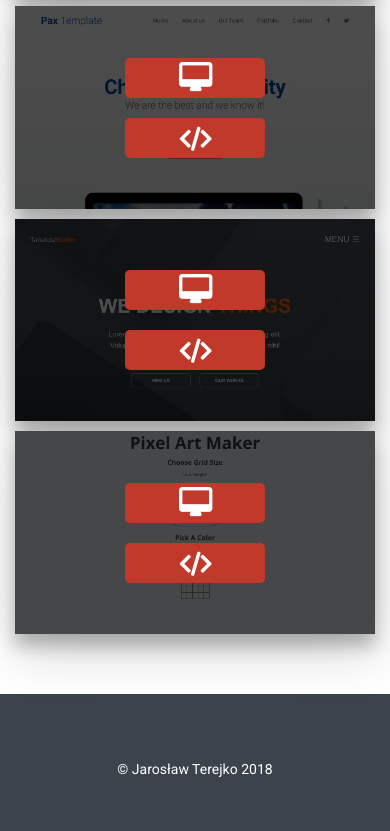
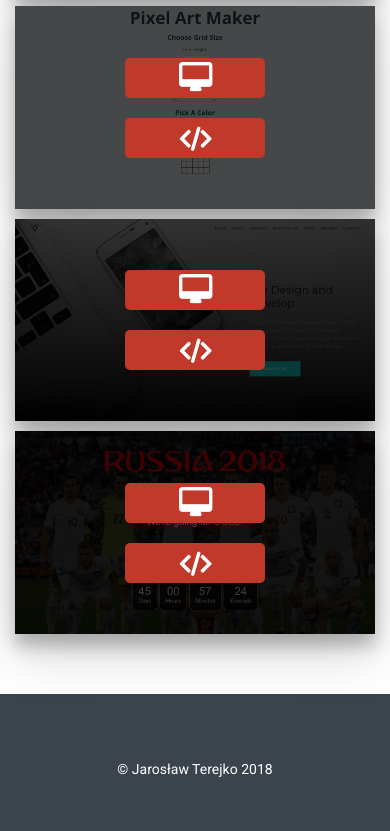
Before and after one commit to jarekTerejko/homepage, a plain HTML site: page index.html in a window 390 px wide. Shown: the part 5867-6698 px from the top of the page. Drawn offline with nearby package versions, Linux system fonts and the light colour scheme; some packages are replaced by stand-ins of ours; a script that the page names is missing; a web font is replaced by a local one.

Commit message:
updated portfolio section

```diff
--- a/css/style.css
+++ b/css/style.css
@@ -358,7 +358,7 @@ closeBtn:focus {
     -webkit-transition: .3s ease-in-out;
     transition: .3s ease-in-out;
     display: inline-block;
-    margin-right: 10px;
+    margin: 10px;
     line-height: 40px;
     text-decoration: none;
 }
@@ -389,6 +389,7 @@ closeBtn:focus {
 .contact-button {
     border-radius: 20px;
     border: none;
+    outline: none;
     width: 150px;
     height: 40px;
     line-height: 40px;
--- a/index.html
+++ b/index.html
@@ -282,9 +282,9 @@
                             </div>
                         </div>
                     </div>
-                    <div class="row">
 
-                        <!--
+                    <!--
+                <div class="row">
                     <div class="col-md-6">
                         <div class="my-work-container">
                             <img src="images/jarekterejko.github.io-site3-.jpg" alt="projekt" title="projekt" class="my-work">
@@ -297,9 +297,9 @@
                             </div>
                         </div>
                     </div>
+                </div>
 -->
 
-                    </div>
                     <div class="row">
                         <div class="col-md-6">
                             <div class="my-work-container">
@@ -326,6 +326,8 @@
                             </div>
                         </div>
                     </div>
+
+<!--
                     <div class="row">
                         <div class="col-md-6">
                             <div class="my-work-container">
@@ -352,6 +354,7 @@
                             </div>
                         </div>
                     </div>
+-->
                     <div class="row">
                         <div class="col-md-6">
                             <div class="my-work-container">
@@ -404,6 +407,32 @@
                             </div>
                         </div>
                     </div>
+                    <div class="row">
+                        <div class="col-md-6">
+                            <div class="my-work-container">
+                                <img src="images/jarekterejko.github.io_site8.jpg" alt="projekt" title="projekt" class="my-work">
+                                <div class="overlay">
+                                    <div class="links">
+                                        <p>Zakodowany layout na podstawie pliku PSD</p>
+                                        <a href="https://jarekterejko.github.io/site8/" target="_blank"><i class="fa fa-desktop"></i></a>
+                                        <a href="https://github.com/jarekTerejko/site8" target="_blank"><i class="fa fa-code"></i></a>
+                                    </div>
+                                </div>
+                            </div>
+                        </div>
+                        <div class="col-md-6">
+                            <div class="my-work-container">
+                                <img src="images/jarekterejko.github.io_world-cup-counter.jpg" alt="projekt" title="projekt" class="my-work">
+                                <div class="overlay">
+                                    <div class="links">
+                                        <p>Aplikacja odliczająca czas pozostały do wydarzenia</p>
+                                        <a href="https://jarekterejko.github.io/world-cup-counter/" target="_blank"><i class="fa fa-desktop"></i></a>
+                                        <a href="https://github.com/jarekTerejko/world-cup-counter" target="_blank"><i class="fa fa-code"></i></a>
+                                    </div>
+                                </div>
+                            </div>
+                        </div>
+                    </div>
                 </div>
             </div>
         </section>
```
Also changed, not shown: images/jarekterejko.github.io_site8.jpg (added), images/jarekterejko.github.io_world-cup-counter.jpg (added).
